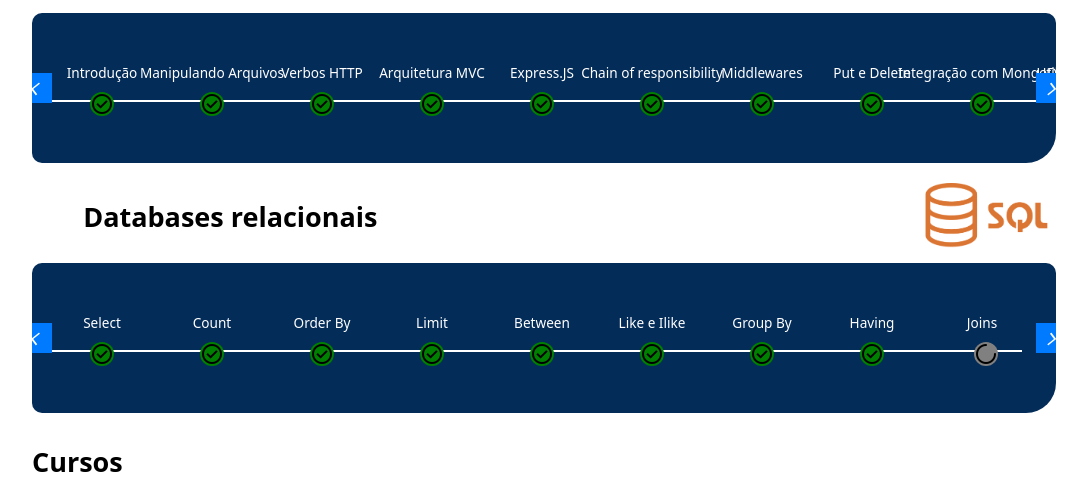
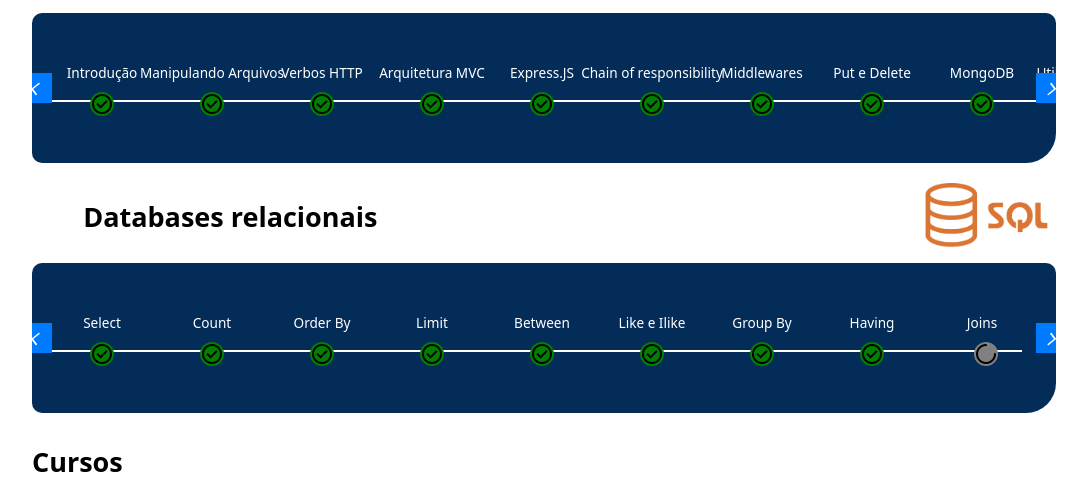
Before and after one commit to tshark2907/meuportfolio, a plain HTML site: page index.html in a window 1280 px wide. Shown: the part 2416-2897 px from the top of the page, without its empty margins (96-1183 px from the left). Drawn offline with nearby package versions, Linux system fonts and the light colour scheme.

Commit message:
Corrected sintax error 08082023

```diff
--- a/index.html
+++ b/index.html
@@ -211,7 +211,7 @@
                                 <span id="check" class="material-symbols-outlined">check_circle</span>
                             </div>
                             <div class="individual_skill">
-                                <span class="skill_name">Integração com MongoDB</span>
+                                <span class="skill_name">MongoDB</span>
                                 <span id="check" class="material-symbols-outlined">check_circle</span>
                             </div>
                             <div class="individual_skill">
```
